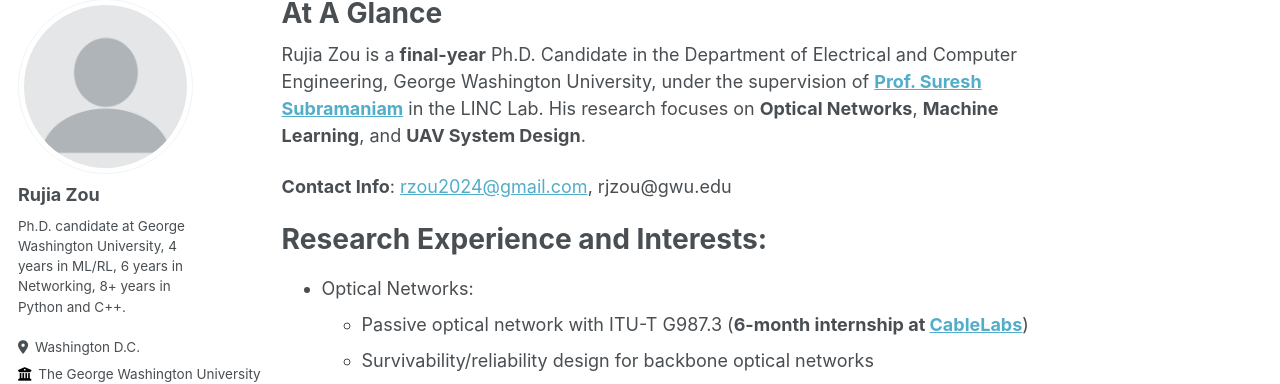
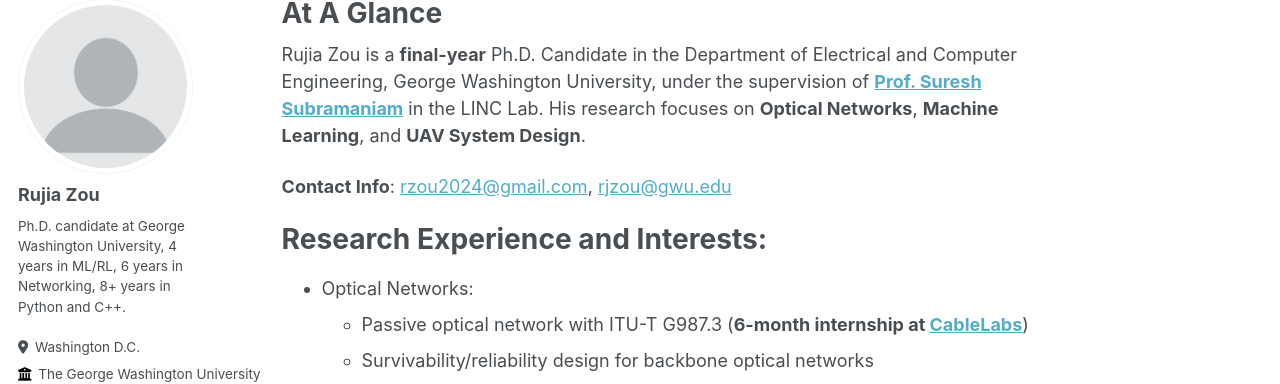
Before and after one commit to RujiaZou/RujiaZou.github.io, a Jekyll site: the page built from _pages/about.md, in a window 1280 px wide and 1180 px high. Shown: the part 87-471 px from the top of the window. Built offline with Jekyll 4.4.1, drawn with Linux system fonts in a browser that asks for light colours; some web fonts are replaced; part of the change alters nothing that is shown.

```diff
--- a/_pages/about.md
+++ b/_pages/about.md
@@ -9,7 +9,7 @@ redirect_from:
 
 Rujia Zou is a **final-year** Ph.D. Candidate in the Department of Electrical and Computer Engineering, George Washington University, under the supervision of **[Prof. Suresh Subramaniam](https://web.seas.gwu.edu/suresh/)** in the LINC Lab. His research focuses on **Optical Networks**, **Machine Learning**, and **UAV System Design**.
 
-**Contact Info**: [rzou2024@gmail.com](mailto:rzou2024@gmail.com), rjzou@gwu.edu
+**Contact Info**: [rzou2024@gmail.com](mailto:rzou2024@gmail.com), [rjzou@gwu.edu](mailto:rjzou@gwu.edu)
 
 Research Experience and Interests:
 =====
```
